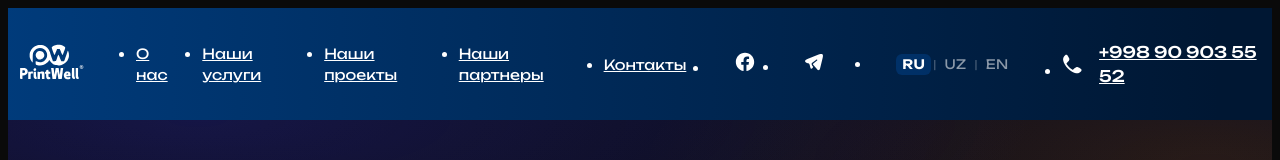
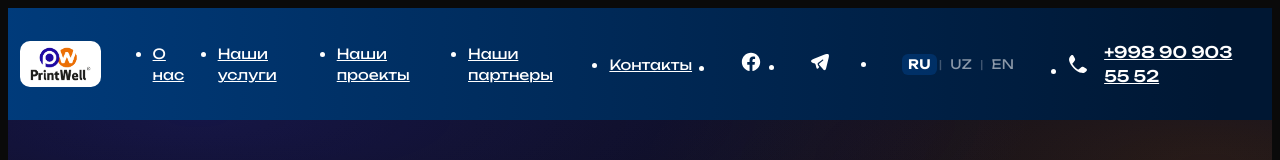
Before and after one commit to alisherismailoff175-beep/printwell-site, a website: page public/about.html in a window 1280 px wide. Shown: the top 160 px of the page. Drawn offline with Linux system fonts and the light colour scheme.

Commit message:
feat: colored logo on white chip in header across all pages

```diff
--- a/public/about.html
+++ b/public/about.html
@@ -45,8 +45,10 @@
   <header class="gradient-header md:py-4 py-3 h-[72px]">
     <div class="max-w-[1656px] mx-auto px-3 flex items-center justify-between gap-3">
       <div>
-        <a href="./index.html">
-          <img src="./img/header/logo.svg" loading="lazy" width="88" height="48" alt="logo" class="w-16 md:w-[88px]">
+        <a href="./index.html" aria-label="PrintWell — на главную страницу"
+           style="display:inline-flex;align-items:center;background:#ffffff;border-radius:10px;padding:6px 10px;">
+          <img src="./img/header/logo-color-trim.png" loading="eager" width="64" height="36" alt="PrintWell"
+               style="height:34px;width:auto;display:block;">
         </a>
       </div>
 
```
Also changed, not shown: public/index.html (+4 -2 lines), public/projects.html (+4 -2 lines), public/services.html (+4 -2 lines), public/img/header/logo-color-trim.png (added).
